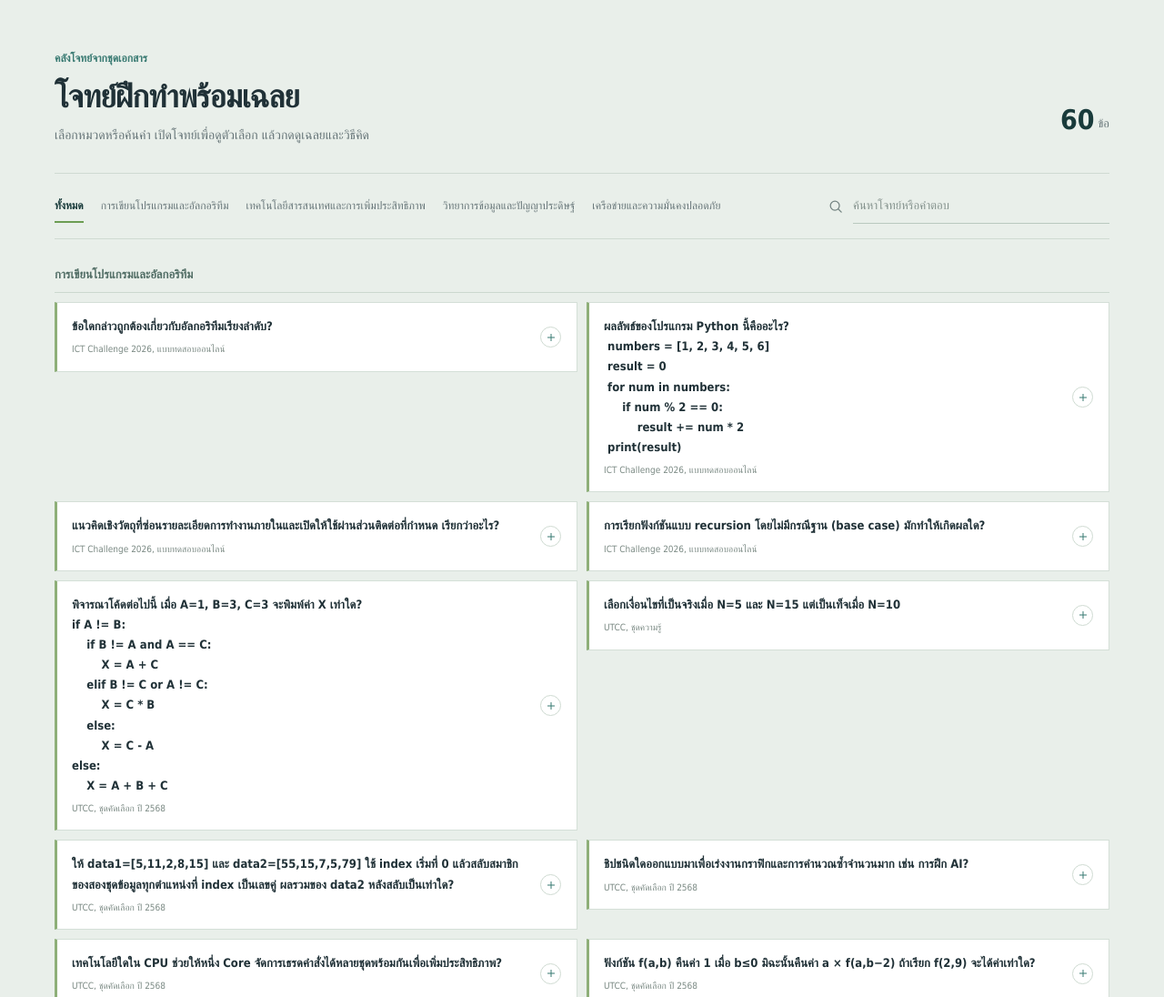
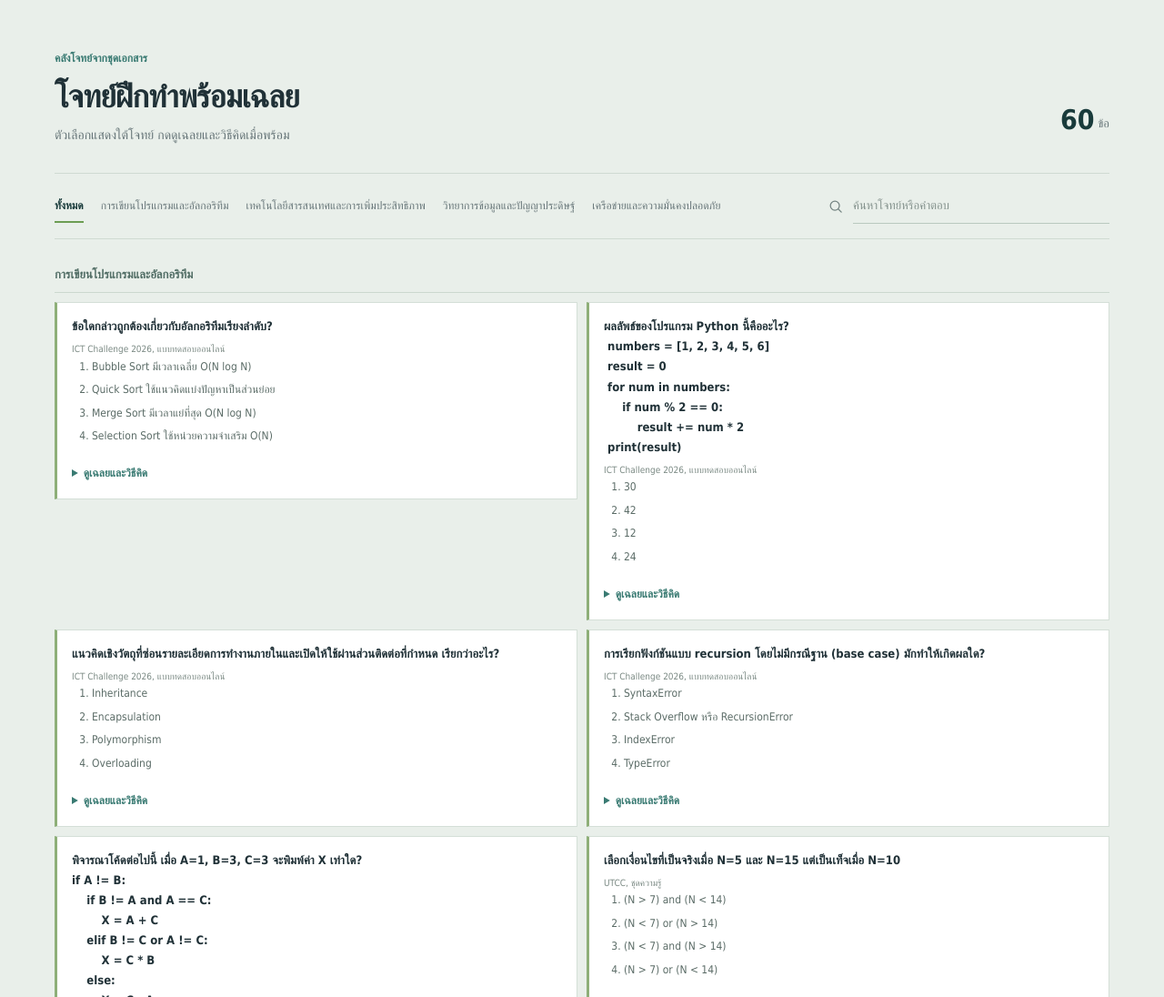
Before and after one commit to PolarBearEX-8/SIT_ICT, a plain HTML site: page public/index.html in a window 1280 px wide. Shown: the part 1780-2876 px from the top of the page at 91% size. Drawn offline with Linux system fonts and the light colour scheme; a web font is replaced by a local one.

Commit message:
Show practice choices by default

```diff
--- a/public/index.html
+++ b/public/index.html
@@ -143,16 +143,10 @@
       .practice-list { display: grid; gap: 29px; }
       .practice-group h3 { margin: 0 0 10px; padding-bottom: 9px; border-bottom: 1px solid #cbd8cf; color: #526e66; font-size: 13px; font-weight: 600; }
       .practice-items { display: grid; grid-template-columns: repeat(2,minmax(0,1fr)); align-items: start; gap: 10px; }
-      .practice-item { min-width: 0; border: 1px solid #d4dfd7; border-left: 3px solid #8eaf78; background: white; }
-      .practice-item[open] { grid-column: 1 / -1; }
-      .practice-item summary { display: grid; grid-template-columns: minmax(0,1fr) 24px; align-items: center; gap: 16px; padding: 15px 16px; color: var(--ink); cursor: pointer; list-style: none; }
-      .practice-item summary::-webkit-details-marker { display: none; }
+      .practice-item { min-width: 0; padding-top: 15px; border: 1px solid #d4dfd7; border-left: 3px solid #8eaf78; background: white; }
+      .practice-prompt { padding: 0 16px; }
       .practice-question { display: block; white-space: pre-wrap; font-size: 13px; font-weight: 600; line-height: 1.7; }
       .practice-source { display: block; margin-top: 6px; color: #7a8983; font-size: 10px; font-weight: 400; }
-      .practice-toggle { position: relative; width: 23px; height: 23px; border: 1px solid #cfdbd2; border-radius: 50%; }
-      .practice-toggle::before, .practice-toggle::after { position: absolute; top: 50%; left: 50%; width: 8px; height: 1px; background: var(--teal); content: ""; transform: translate(-50%,-50%); }
-      .practice-toggle::after { transform: translate(-50%,-50%) rotate(90deg); }
-      .practice-item[open] .practice-toggle::after { transform: translate(-50%,-50%); }
       .practice-content { padding: 0 16px 17px; }
       .practice-choices { display: grid; gap: 5px; margin: 0 0 13px; padding-left: 22px; color: #5b6c67; font-size: 12px; line-height: 1.7; }
       .practice-solution > summary { padding: 9px 0 0; color: var(--teal); cursor: pointer; font-size: 12px; font-weight: 600; }
@@ -299,8 +293,7 @@
         .practice-filter { flex: 0 0 auto; }
         .practice-search { width: 100%; }
         .practice-items { grid-template-columns: 1fr; gap: 8px; }
-        .practice-item[open] { grid-column: auto; }
-        .practice-item summary { padding: 14px 13px; }
+        .practice-prompt { padding: 0 13px; }
         .practice-content { padding: 0 13px 14px; }
         .round-list { grid-template-columns: 1fr; gap: 0; }
         .schedule-heading { align-items: start; flex-direction: column; gap: 9px; }
@@ -416,7 +409,7 @@
             <div class="section-intro">
               <p class="section-kicker">คลังโจทย์จากชุดเอกสาร</p>
               <h2 class="section-title" id="practice-title">โจทย์ฝึกทำพร้อมเฉลย</h2>
-              <p class="section-description">เลือกหมวดหรือค้นคำ เปิดโจทย์เพื่อดูตัวเลือก แล้วกดดูเฉลยและวิธีคิด</p>
+              <p class="section-description">ตัวเลือกแสดงใต้โจทย์ กดดูเฉลยและวิธีคิดเมื่อพร้อม</p>
             </div>
             <p class="question-total"><strong id="practice-total">0</strong> ข้อ</p>
           </div>
@@ -821,21 +814,17 @@
           itemsRoot.className = "practice-items";
 
           filtered.filter(function (item) { return item.category === category; }).forEach(function (item) {
-            const details = document.createElement("details");
-            details.className = "practice-item";
-            const summary = document.createElement("summary");
-            const summaryCopy = document.createElement("span");
+            const card = document.createElement("article");
+            card.className = "practice-item";
+            const prompt = document.createElement("div");
+            prompt.className = "practice-prompt";
             const question = document.createElement("span");
             question.className = "practice-question";
             question.textContent = item.question;
             const source = document.createElement("span");
             source.className = "practice-source";
             source.textContent = item.source;
-            summaryCopy.append(question, source);
-            const toggle = document.createElement("span");
-            toggle.className = "practice-toggle";
-            toggle.setAttribute("aria-hidden", "true");
-            summary.append(summaryCopy, toggle);
+            prompt.append(question, source);
 
             const content = document.createElement("div");
             content.className = "practice-content";
@@ -862,8 +851,8 @@
             answer.append(answerHeading, explanation);
             solution.append(solutionSummary, answer);
             content.appendChild(solution);
-            details.append(summary, content);
-            itemsRoot.appendChild(details);
+            card.append(prompt, content);
+            itemsRoot.appendChild(card);
           });
 
           section.append(heading, itemsRoot);
```
